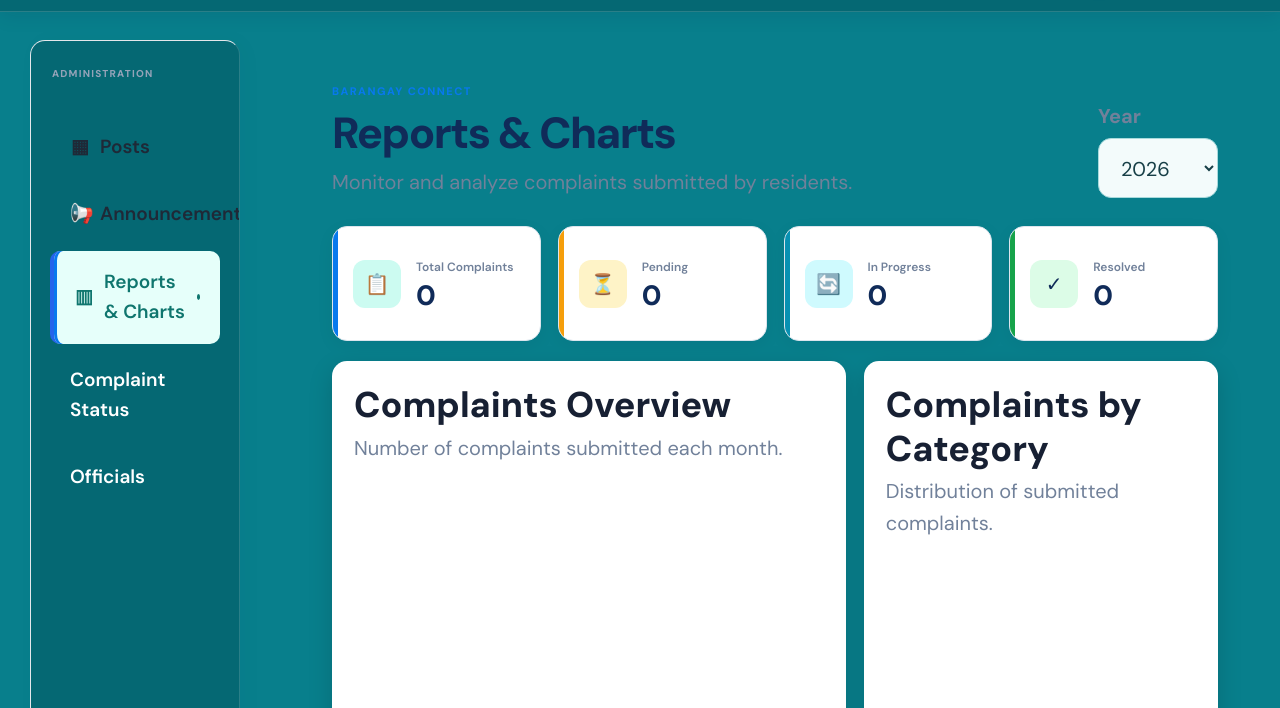
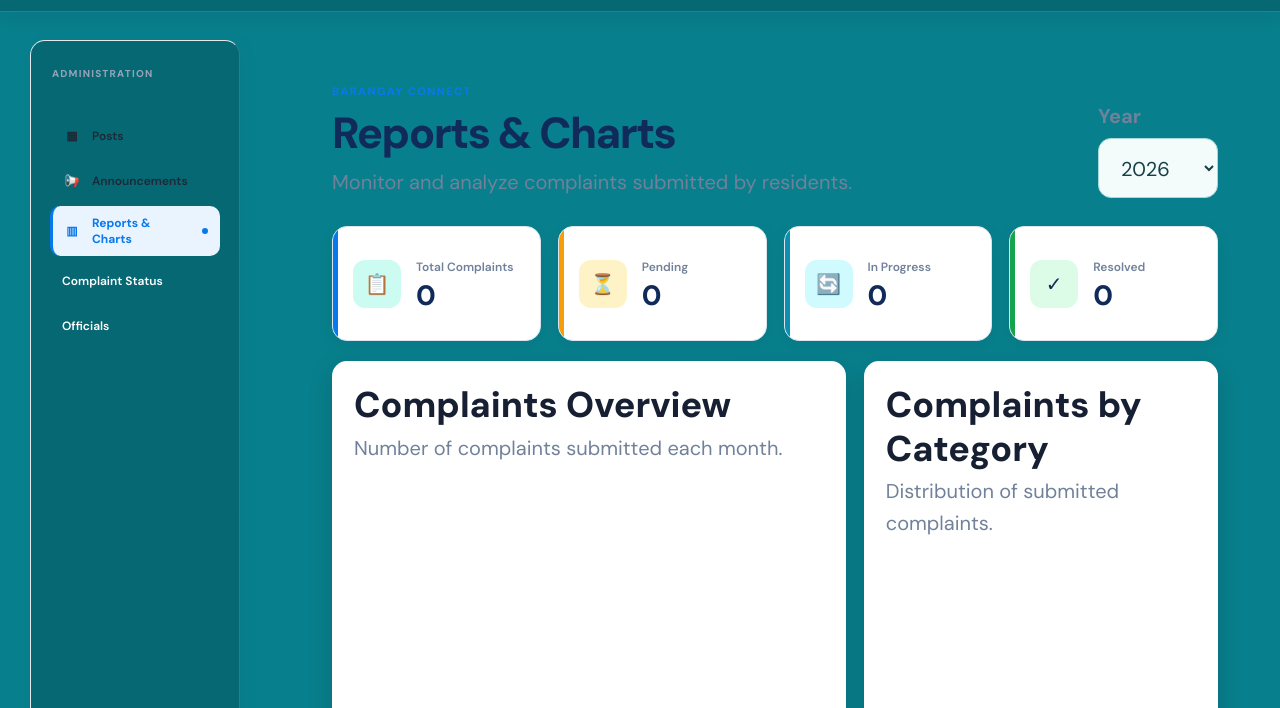
Before and after one commit to rizenfranco2-prog/barangay_com, a plain HTML site: page frontend/reports.html in a window 1280 px wide. Shown: the part 92-800 px from the top of the page. Drawn offline with nearby package versions, Linux system fonts and the light colour scheme; no server answers; sample sign-in values are in the browser's storage.

```diff
--- a/frontend/bc-redesign.css
+++ b/frontend/bc-redesign.css
@@ -687,3 +687,87 @@ body.app-body > .layout {
     color: #0f766e !important;
     background: #e6fffa !important;
 }
+
+
+/* ACTIVE TAB REFINEMENT — only highlights the current navigation page. */
+.sidebar nav a.active,
+.sidebar nav button.active,
+.sidebar .nav-item.active,
+.sidebar .nav-link.active,
+.sidebar .sidebar-item.active {
+    background: #eaf4ff !important;
+    color: #0879ed !important;
+    border-left: 3px solid #0879ed !important;
+    padding-left: 11px !important;
+    font-weight: 700 !important;
+    box-shadow: none !important;
+}
+
+.sidebar nav a.active span,
+.sidebar nav button.active span,
+.sidebar .nav-item.active span,
+.sidebar .nav-link.active span,
+.sidebar .sidebar-item.active span {
+    color: #0879ed !important;
+}
+
+.sidebar nav a.active:hover,
+.sidebar nav button.active:hover,
+.sidebar .nav-item.active:hover,
+.sidebar .nav-link.active:hover,
+.sidebar .sidebar-item.active:hover {
+    background: #eaf4ff !important;
+    color: #0879ed !important;
+}
+
+/* RESPONSIVE NAVIGATION SIZE — compact on smaller windows without changing page content. */
+@media screen and (min-width: 769px) {
+  body.app-body > .layout > #mobileSidebar.sidebar {
+    width: clamp(190px, 18vw, 245px) !important;
+    min-width: 0 !important;
+    box-sizing: border-box !important;
+  }
+
+  body.app-body > .layout > #mobileSidebar.sidebar nav a,
+  body.app-body > .layout > #mobileSidebar.sidebar nav button,
+  body.app-body > .layout > #mobileSidebar.sidebar .nav-item,
+  body.app-body > .layout > #mobileSidebar.sidebar .nav-link,
+  body.app-body > .layout > #mobileSidebar.sidebar .sidebar-item {
+    box-sizing: border-box !important;
+    min-height: 40px !important;
+    padding: 9px 12px !important;
+    font-size: clamp(12px, 0.9vw, 14px) !important;
+    line-height: 1.35 !important;
+    overflow-wrap: anywhere !important;
+  }
+
+  body.app-body > .layout > #mobileSidebar.sidebar nav a.active,
+  body.app-body > .layout > #mobileSidebar.sidebar nav button.active,
+  body.app-body > .layout > #mobileSidebar.sidebar .nav-item.active,
+  body.app-body > .layout > #mobileSidebar.sidebar .nav-link.active,
+  body.app-body > .layout > #mobileSidebar.sidebar .sidebar-item.active {
+    padding-left: 9px !important;
+  }
+}
+
+/* Keep the existing mobile drawer behavior, but make its contents fit narrow screens. */
+@media screen and (max-width: 768px) {
+  body.app-body > .layout > #mobileSidebar.sidebar {
+    width: min(82vw, 280px) !important;
+    max-width: 88vw !important;
+    box-sizing: border-box !important;
+  }
+
+  body.app-body > .layout > #mobileSidebar.sidebar nav a,
+  body.app-body > .layout > #mobileSidebar.sidebar nav button,
+  body.app-body > .layout > #mobileSidebar.sidebar .nav-item,
+  body.app-body > .layout > #mobileSidebar.sidebar .nav-link,
+  body.app-body > .layout > #mobileSidebar.sidebar .sidebar-item {
+    box-sizing: border-box !important;
+    min-height: 40px !important;
+    padding: 9px 12px !important;
+    font-size: 14px !important;
+    line-height: 1.35 !important;
+    overflow-wrap: anywhere !important;
+  }
+}
```
